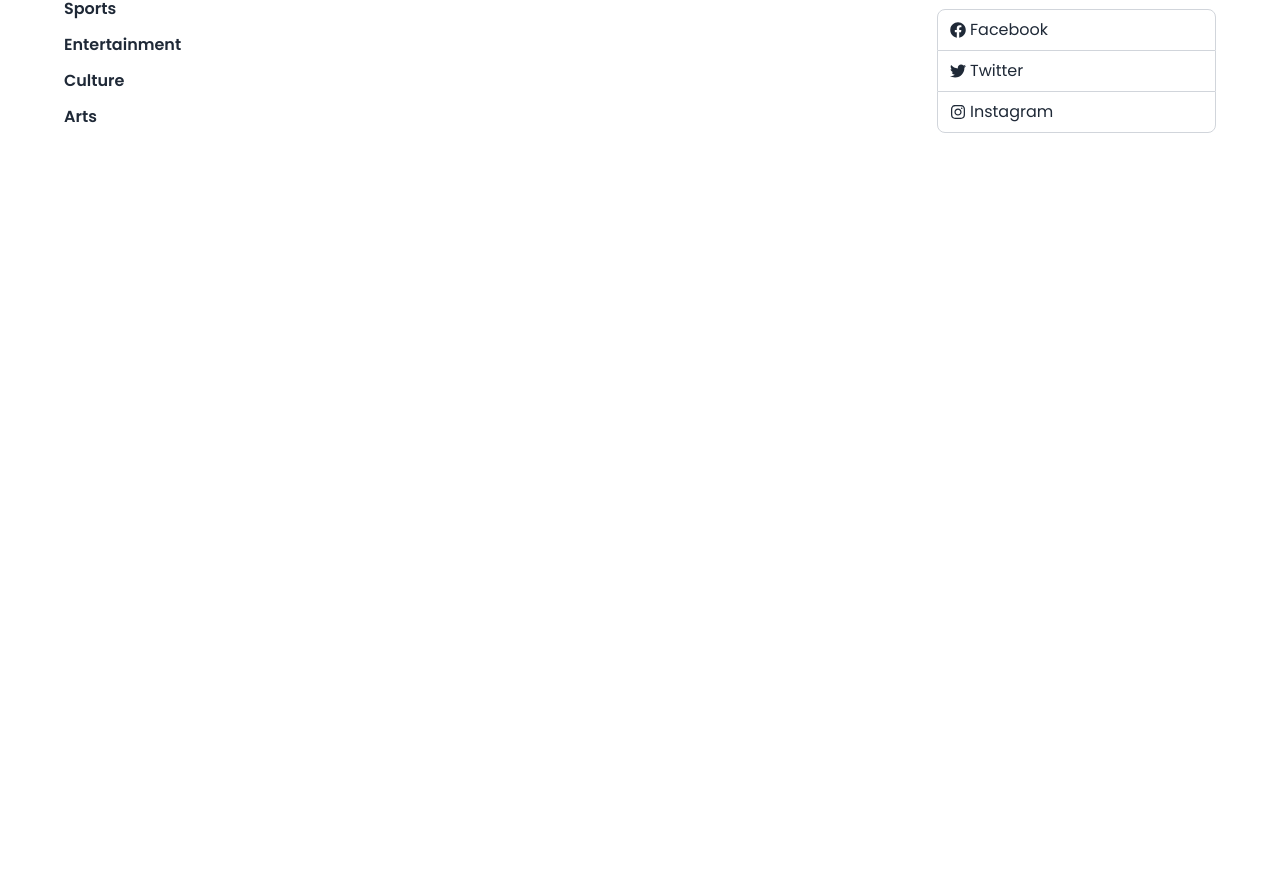
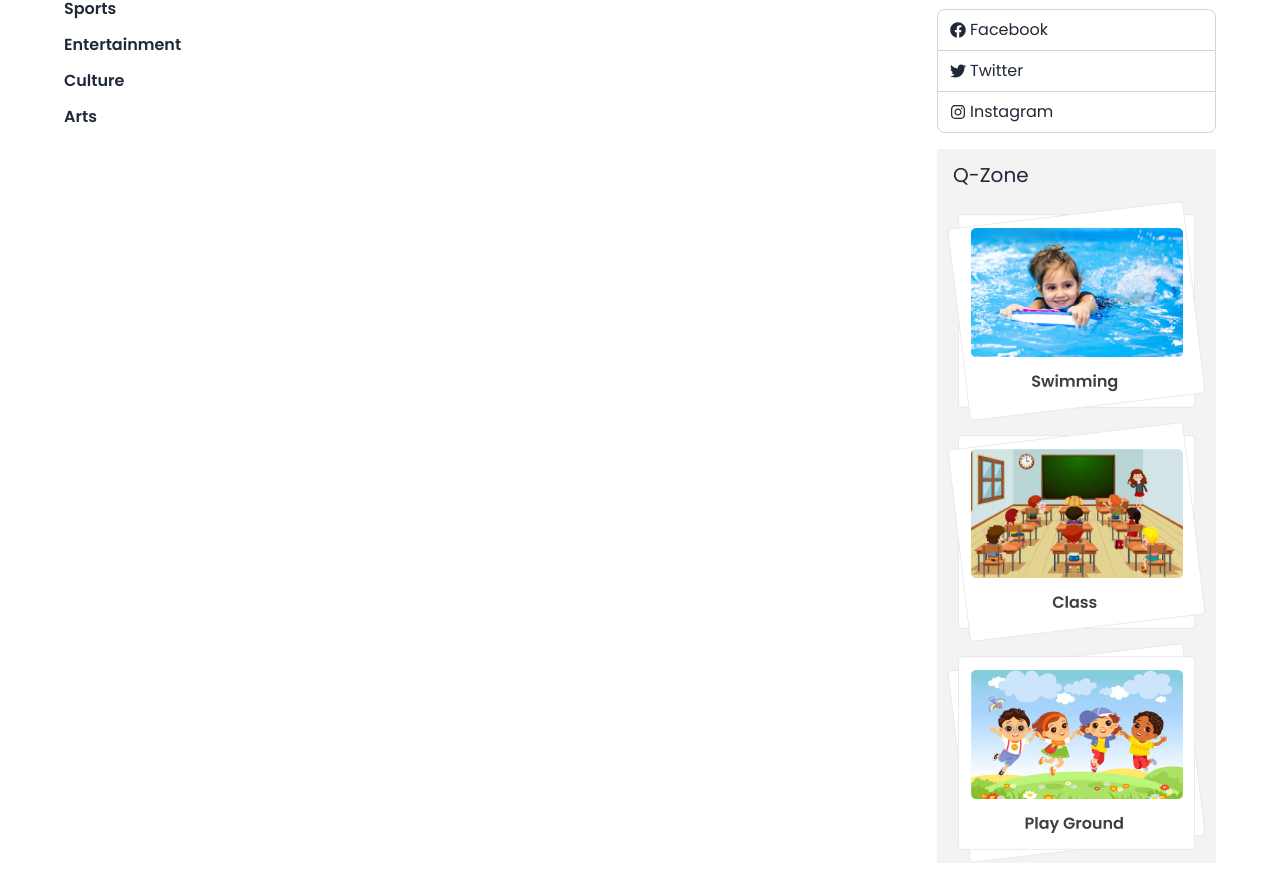
Before and after one commit to cssmh/auth-dragon-news, a React (Vite) app: page / in a window 1280 px wide. Shown: the part 481-1360 px from the top of the page. Before the commit the page ends 800 px from the top, so only its background shows below. Built offline with nearby package versions, Linux system fonts and the light colour scheme.

Commit message:
q-zone added

```diff
--- a/src/HomeLayout/RightCategory/RightCategory.jsx
+++ b/src/HomeLayout/RightCategory/RightCategory.jsx
@@ -3,6 +3,12 @@ import { FaGithub } from "react-icons/fa";
 import { FaFacebook } from "react-icons/fa";
 import { FaTwitter } from "react-icons/fa";
 import { FaInstagram } from "react-icons/fa";
+import { Link } from "react-router-dom";
+
+import q1 from "../../assets/qZone1.png"
+import q2 from "../../assets/qZone2.png"
+import q3 from "../../assets/qZone3.png"
+
 const RightCategory = () => {
   return (
     <div>
@@ -19,9 +25,30 @@ const RightCategory = () => {
       </div>
       <div>
         <h1 className="font-semibold text-xl mb-3">Follow us on</h1>
-        <p className="pl-3 py-2 flex items-center gap-1 border border-gray-300 rounded-t-lg"> <FaFacebook /> Facebook</p>
-        <p className="pl-3 py-2 flex items-center gap-1 border-x border-gray-300"> <FaTwitter /> Twitter</p>
-        <p className="pl-3 py-2 flex items-center gap-1 border border-gray-300 rounded-b-lg"> <FaInstagram /> Instagram</p>
+        <Link to={"/"}>
+          <p className="pl-3 py-2 flex items-center gap-1 border border-gray-300 rounded-t-lg">
+            {" "}
+            <FaFacebook /> Facebook
+          </p>
+        </Link>
+        <Link to={"/"}>
+          <p className="pl-3 py-2 flex items-center gap-1 border-x border-gray-300">
+            {" "}
+            <FaTwitter /> Twitter
+          </p>
+        </Link>
+        <Link to={"/"}>
+          <p className="pl-3 py-2 flex items-center gap-1 border border-gray-300 rounded-b-lg">
+            {" "}
+            <FaInstagram /> Instagram
+          </p>
+        </Link>
+      </div>
+      <div className="my-4 bg-[#F3F3F3]">
+        <h1 className="text-xl pl-4 py-3">Q-Zone</h1>
+        <img className="mx-auto" src={q1} alt="" />
+        <img className="mx-auto" src={q2} alt="" />
+        <img className="mx-auto" src={q3} alt="" />
       </div>
     </div>
   );
```
